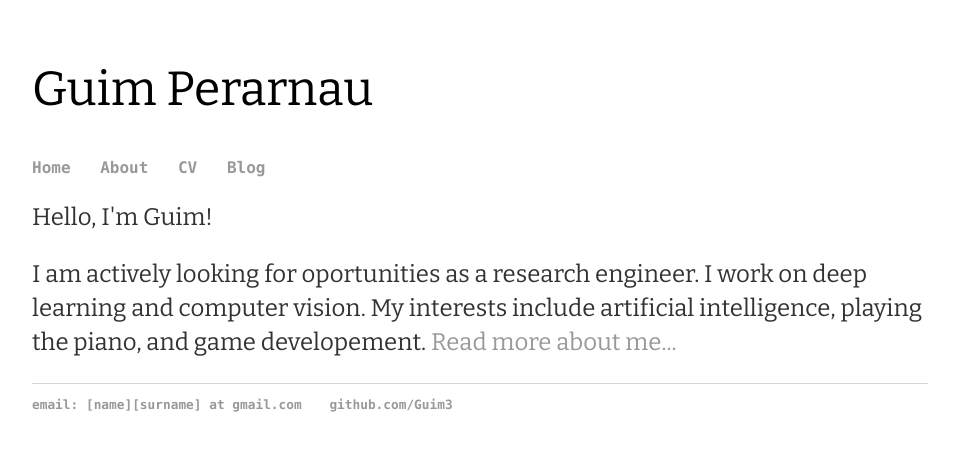
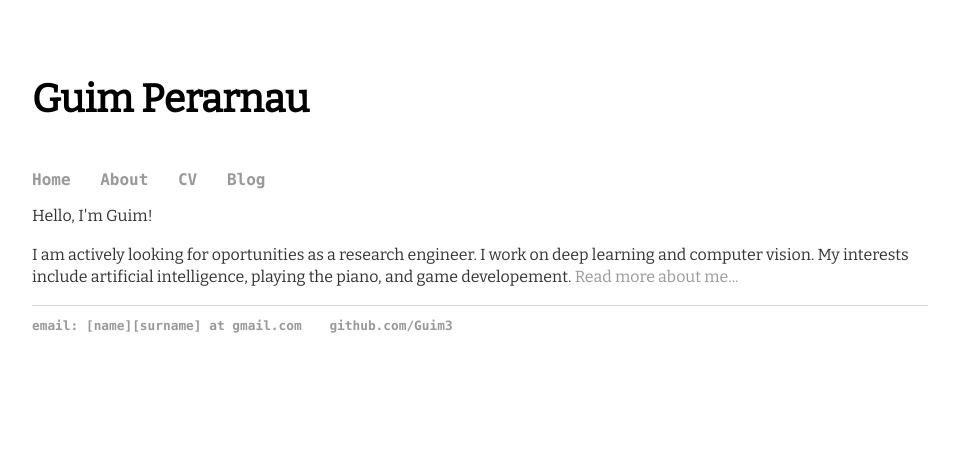
Before and after one commit to Guim3/guim3.github.io, a Jekyll site: the page built from index.html, in a window 1280 px wide. Shown: the top 451 px of the page, without its empty margins (160-1113 px from the left). Built offline with Jekyll 4.4.1, drawn with Linux system fonts in a browser that asks for light colours.

Commit message:
Update main.css

```diff
--- a/css/main.css
+++ b/css/main.css
@@ -19,18 +19,53 @@ a {
 a:hover {
     text-decoration: underline;
 }
+name_heading {
+	font-family: Bitter;
+	font-size: 49px;
+	font-style: normal;
+	font-variant: normal;
+	font-weight: 700;
+	line-height: 98px;
+}
 h1 {
-    font-family:'Bitter';
-    font-size: 3em;
-    font-weight: 400;
-    src: local('Bitter-Regular'), url(https://fonts.gstatic.com/s/bitter/v10/zfs6I-5mjWQ3nxqccMoL2A.woff2) format('woff2');
+	font-family: Bitter;
+	font-size: 39px;
+	font-style: normal;
+	font-variant: normal;
+	font-weight: 700;
+	line-height: 78px;
+}
+h3 {
+	font-family: Bitter;
+	font-size: 25px;
+	font-style: normal;
+	font-variant: normal;
+	font-weight: 700;
+	line-height: 25px;
 }
 p {
     font-family: 'Bitter';
-    font-size: 1.5em;
+    font-size: 16px;
+	font-style: normal;
+	font-variant: normal;
     line-height: 1.4em;
     color: #333;
-    src: local('Bitter-Regular'), url(https://fonts.gstatic.com/s/bitter/v10/zfs6I-5mjWQ3nxqccMoL2A.woff2) format('woff2');
+}
+blockquote {
+	font-family: Bitter;
+	font-size: 20px;
+	font-style: normal;
+	font-variant: normal;
+	font-weight: 400;
+	line-height: 20px;
+}
+code {
+	font-family: Consolas;
+	font-size: 15px;
+	font-style: normal;
+	font-variant: normal;
+	font-weight: 100;
+	line-height: 22.5px;
 }
 footer {
     border-top: 1px solid #d5d5d5;
```
